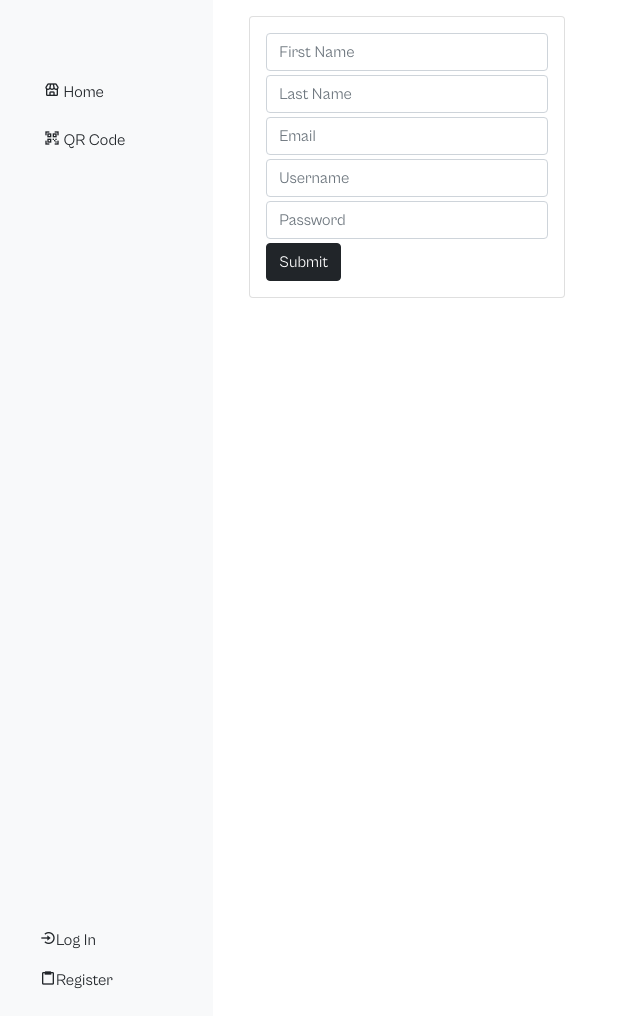
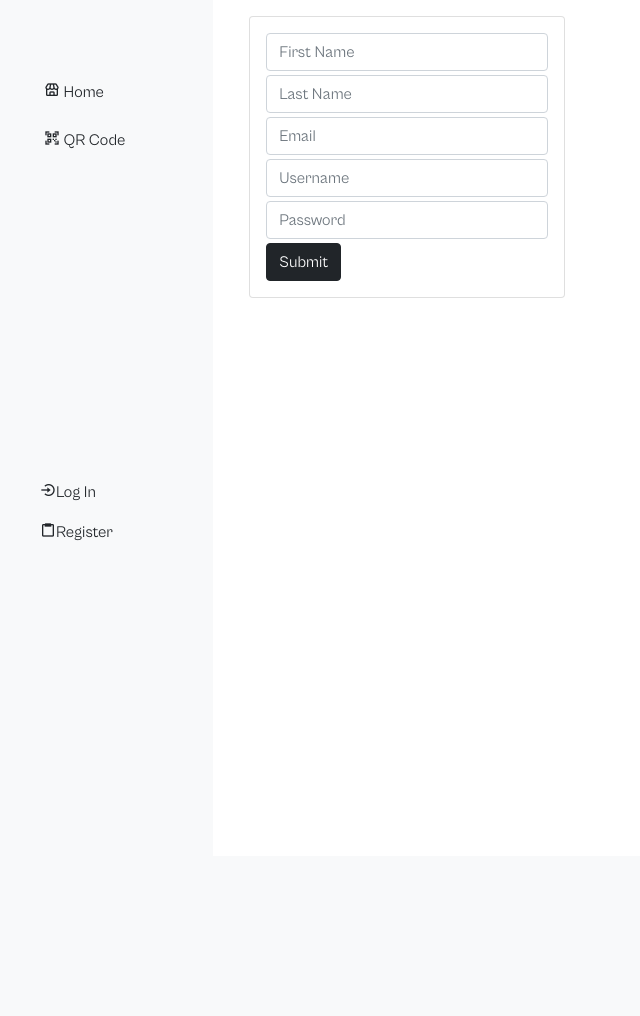
Before and after one commit to ephraimphrase/qrcodegen, a Django app: page /signUp in a window 1280 px wide. Shown: the whole page, without its empty margins (0-640 px from the left). After the commit the page ends 541 px from the top, so only its background shows below. Run offline with Django 4.2, Linux system fonts and the light colour scheme; some libraries are stand-ins or nearby versions.

Commit message:
home page

```diff
--- a/main/templates/base.html
+++ b/main/templates/base.html
@@ -21,31 +21,32 @@
                     <ul class="nav nav-pills flex-column mb-sm-auto mb-0 align-items-center align-items-sm-start p-3 mt-5" id="menu">
                         <li>
                             <ul class="collapse show nav flex-column ms-1" id="submenu1" data-bs-parent="#menu">
-                                <li class="w-100">
+                                <li class="w-100 list">
                                     <a href="{% url 'home' %}" class="nav-link px-0 text-dark"><i class='bx bx-store'></i> <span class="d-none d-sm-inline">Home</span></a>
                                 </li>
-                                <li class="mt-2">
+                                <li class="mt-2 list">
                                     <a href="{% url 'qrCodeGen' %}" class="nav-link px-0 text-dark"><i class='bx bx-qr-scan'></i> <span class="d-none d-sm-inline">QR Code</span></a>
                                 </li>
                             </ul>
                         </li>
                     </ul>
-                </div>
-                <div class="d-flex flex-column align-items-center mt-5 align-items-sm-start px-3 pt-2 text-white">
                     <ul class="nav nav-pills flex-column mb-sm-auto mb-0 align-items-center align-items-sm-start p-3 mt-5" id="menu">
                         {% if request.user.is_authenticated %}
-                        <li class="w-100">
+                        <li class="w-100 list">
                             <a href="{% url 'signOut' %}" class="nav-link px-0 text-dark"><i class='bx bx-power-off'></i><span class="d-none d-sm-inline">Log Out</span></a>
                         </li>
                         {% else %}
-                        <li class="w-100">
+                        <li class="w-100 list">
                             <a href="{% url 'signIn' %}" class="nav-link px-0 text-dark"><i class='bx bx-log-in-circle'></i><span class="d-none d-sm-inline">Log In</span></a>
                         </li>
-                        <li class="w-100">
+                        <li class="w-100 list">
                             <a href="{% url 'signUp' %}" class="nav-link px-0 text-dark"><i class='bx bx-clipboard'></i><span class="d-none d-sm-inline">Register</span></a>
                         </li>
                         {% endif %}
                     </ul>
+                </div>
+                <div class="d-flex flex-column align-items-center mt-5 align-items-sm-start px-3 pt-2 text-white">
+
                 </div>
             </div>
             <div class="col py-3">
--- a/static/styles/main.css
+++ b/static/styles/main.css
@@ -52,3 +52,8 @@
 .page_range{
     width: 80px;
 }
+
+.list:hover{
+    background: #000;
+    color: #FFFFFF;
+}
```
